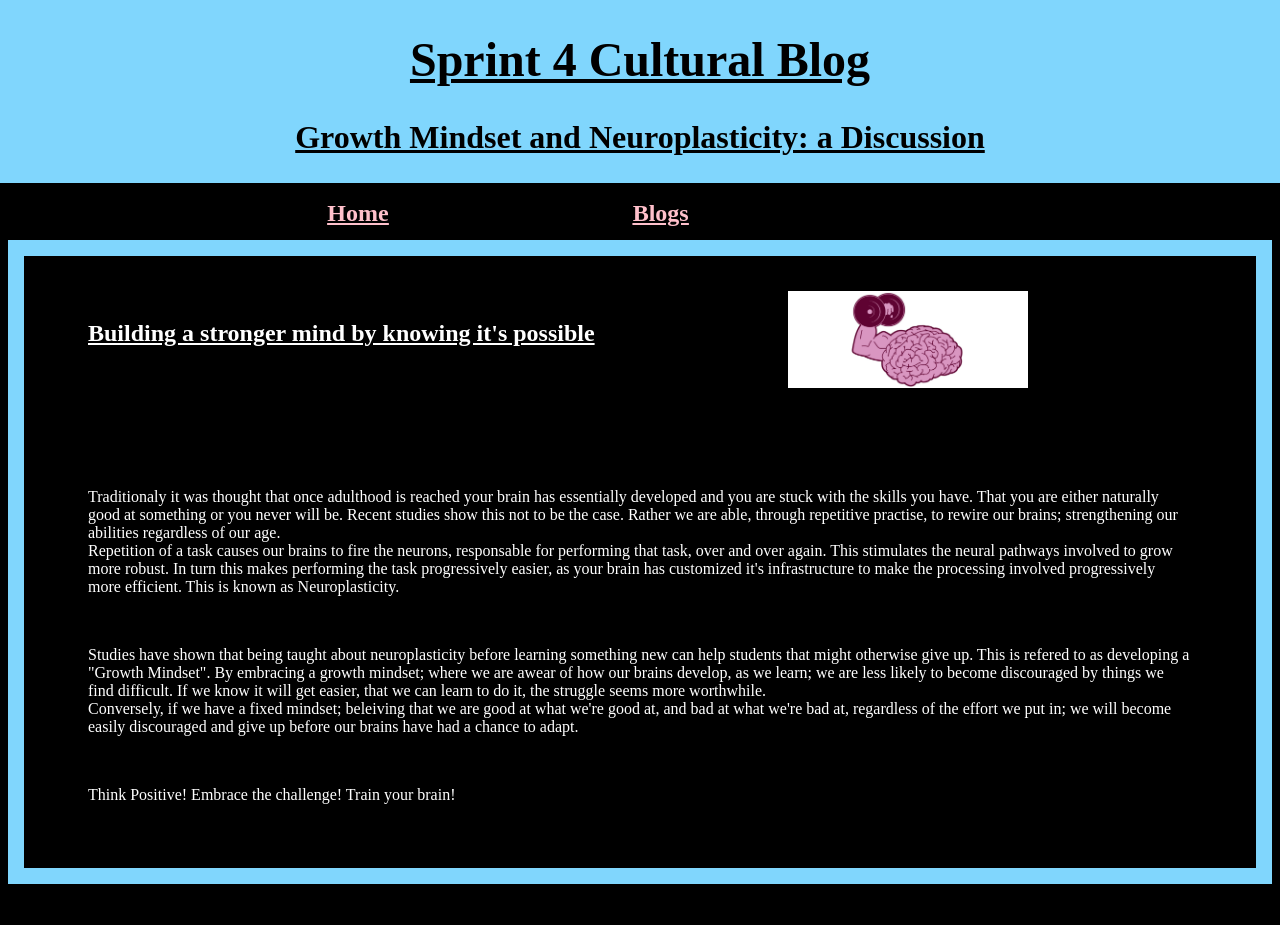
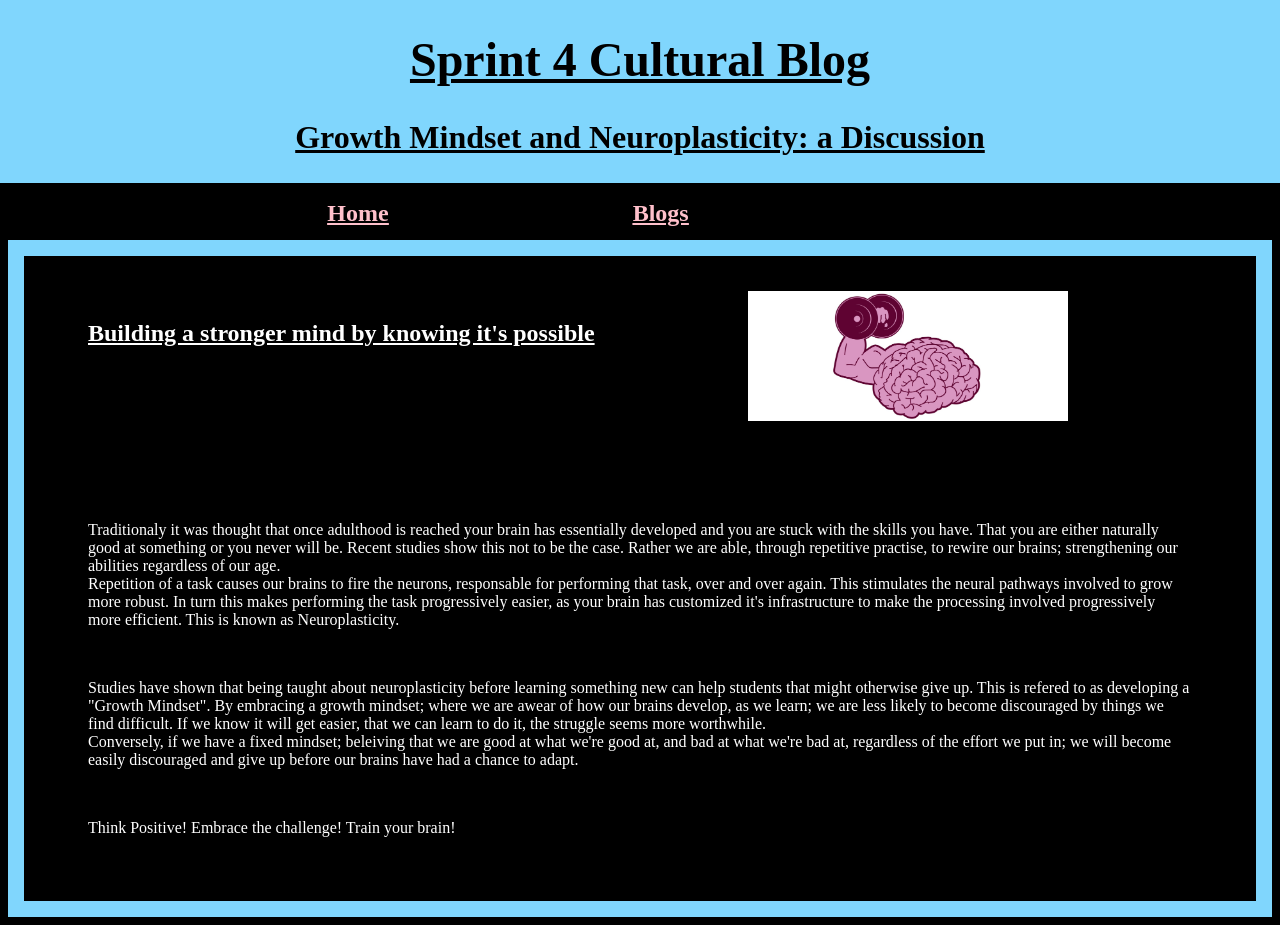
Before and after one commit to HippywithanAK/HippywithanAK.github.io, a plain HTML site: page blog/sprint4-cultural.html in a window 1280 px wide. Shown: the top 925 px of the page. Before the commit the page ends 892 px from the top, so only its background shows below. Drawn offline with Linux system fonts and the light colour scheme; a script that the page names is missing; files whose address does not match are found by name.

Commit message:
trying to fix image on cultural 4

```diff
--- a/styles/main.css
+++ b/styles/main.css
@@ -83,6 +83,6 @@ h4 {
 }
 
 #mind_as_muscle {
-  max-width: 15em;
+  max-width: 20em;
   height: auto;
 }
```
